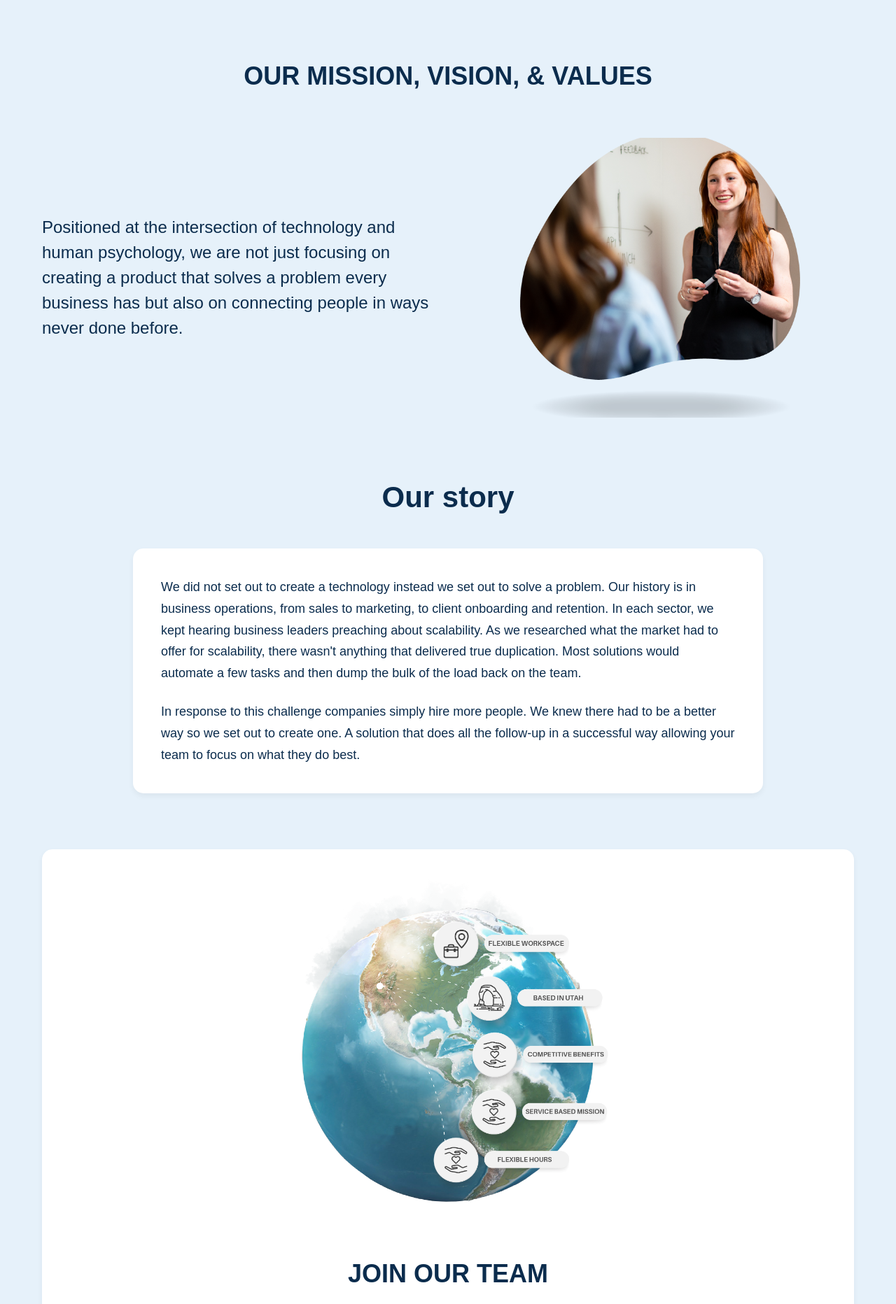
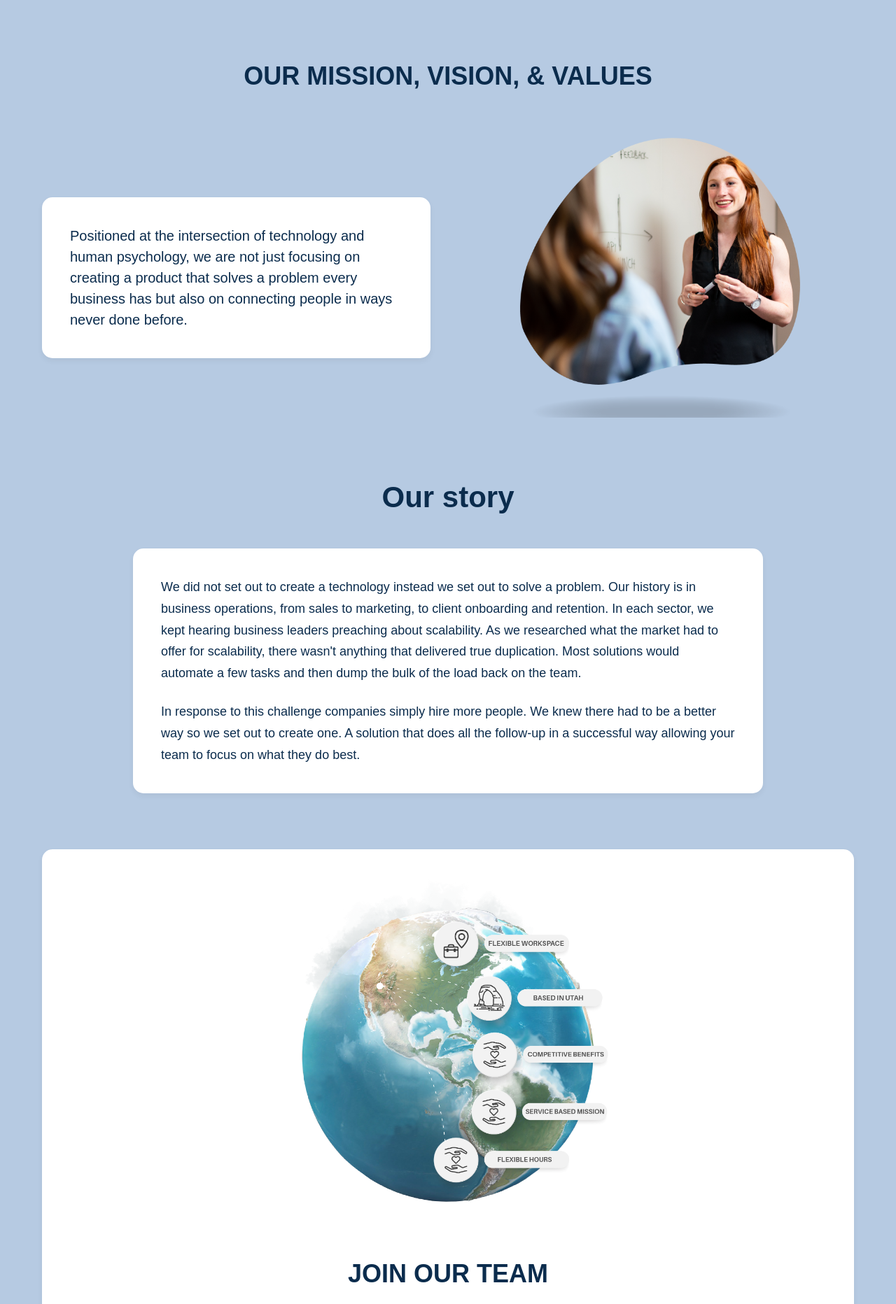
Before and after one commit to sebastianh034/UI-UX, a PHP site: page /about.html in a window 1280 px wide. Shown: the part 56-1920 px from the top of the page at 70% size. Run offline with PHP 8.4, Linux system fonts and the light colour scheme.

Commit message:
fixed css

```diff
--- a/home.css
+++ b/home.css
@@ -977,7 +977,7 @@ footer {
 
 .mission-section {
     padding: 80px 0;
-    background-color: #e6f1fa;
+    background-color: #B6CAE2;
 }
 
 .mission-container {
@@ -1006,7 +1006,11 @@ footer {
 }
 
 .mission-description {
-    font-size: 24px;
+    border-radius: 15px;
+    padding: 40px;
+    box-shadow: 0 4px 8px rgba(0, 0, 0, 0.05);
+    background-color: white;
+    font-size: 20px;
     line-height: 1.5;
     color: #0b2c4d;
 }
@@ -1025,7 +1029,6 @@ footer {
 
 .circular-image img {
     width: 100%;
-    height: 100%;
     object-fit: cover;
 }
 
@@ -1065,7 +1068,7 @@ footer {
 /* Join Our Team Section Styles */
 .team-join-section {
     padding: 0 0 80px 0;
-    background-color: #e6f1fa;
+    background-color: #B6CAE2;
 }
 
 .team-globe-container {
```
